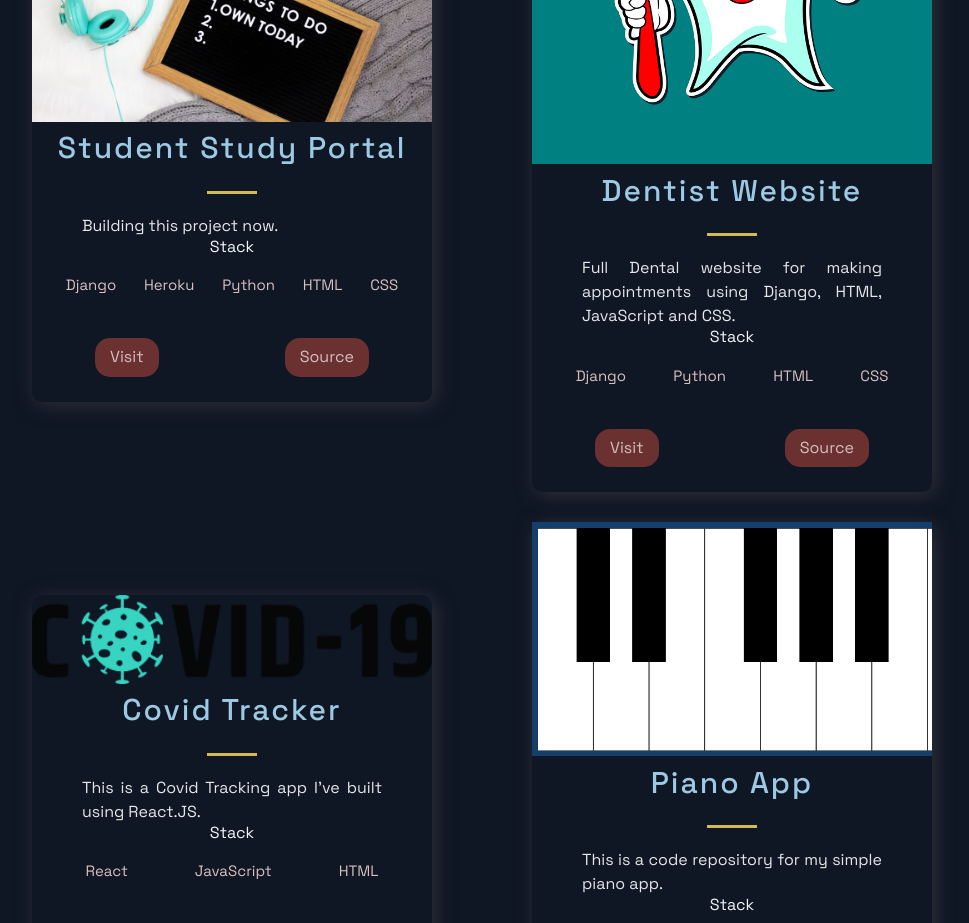
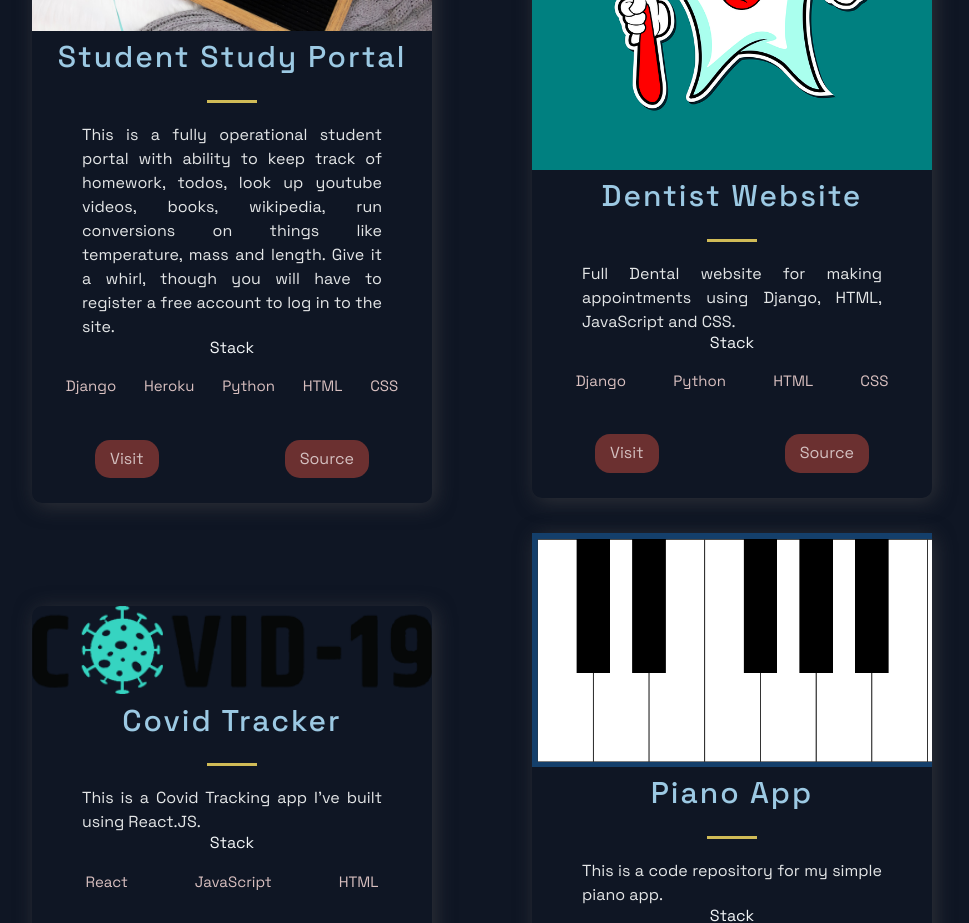
Before and after one commit to cutlerwater/MyPortfolio, a Next.js app: page / in a window 1280 px wide. Shown: the part 1120-2043 px from the top of the page, without its empty margins (158-1127 px from the left). Built offline with nearby package versions, Linux system fonts and the light colour scheme.

Commit message:
Add files via upload

```diff
--- a/src/constants/constants.js
+++ b/src/constants/constants.js
@@ -1,7 +1,7 @@
 export const projects = [
   {
     title: 'Student Study Portal',
-    description:"Building this project now.",
+    description:"This is a fully operational student portal with ability to keep track of homework, todos, look up youtube videos, books, wikipedia, run conversions on things like temperature, mass and length.  Give it a     whirl, though you will have to register a free account to log in to the site. ",
     image: '/images/todo.jpg',
     tags: ['Django', 'Heroku', 'Python', 'HTML', 'CSS'],
     source: 'https://github.com/cutlerwater/student_portal',
```
